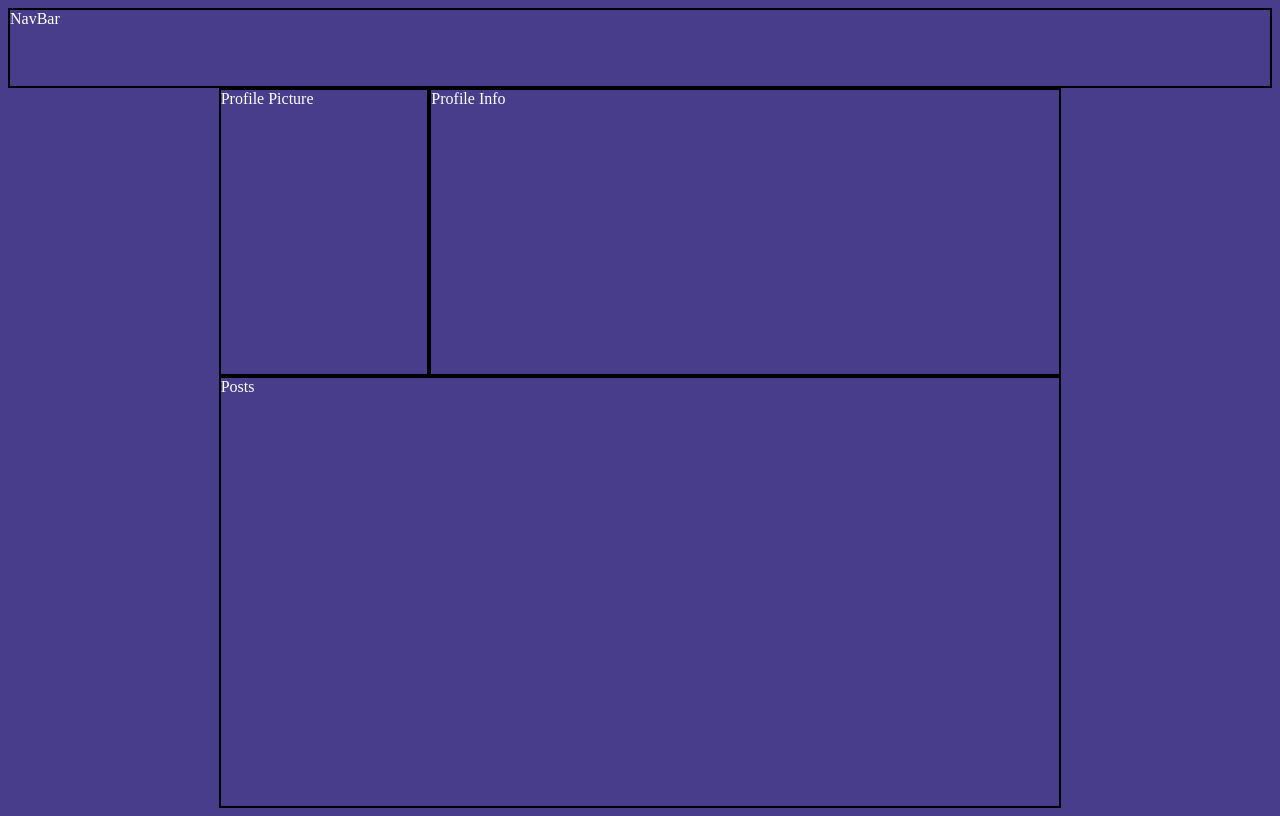
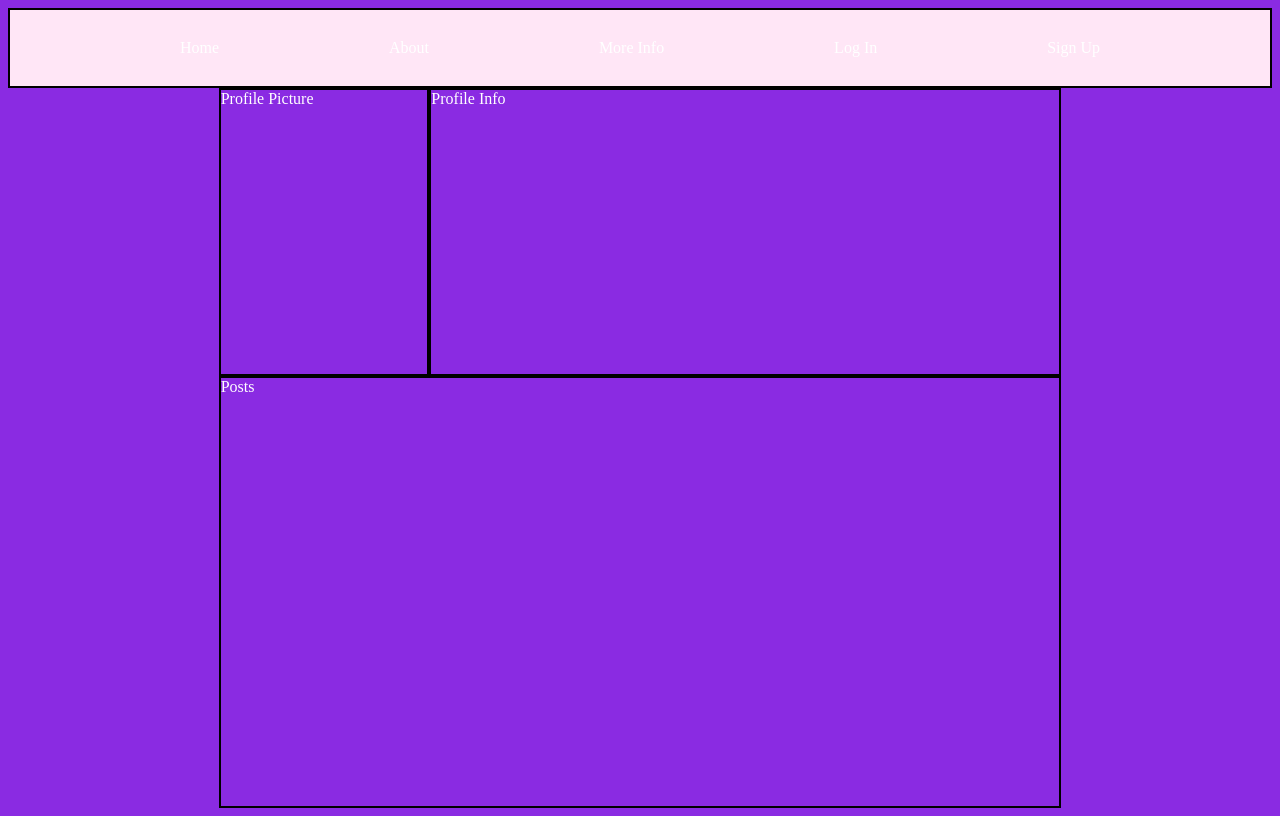
Before and after one commit to JeremyShio/CSS_Grid_Page, a plain HTML site: page index.html in a window 1280 px wide. Drawn offline with Linux system fonts and the light colour scheme.

Commit message:
Navbar + some css formatting

```diff
--- a/css/main.css
+++ b/css/main.css
@@ -1,5 +1,5 @@
 body{
-    background-color: darkslateblue;
+    background-color:blueviolet;
     color:white
 }
 
@@ -11,12 +11,25 @@ body{
     gap: 0px 0px;
     grid-auto-flow: row;
     grid-template-areas:
-      "navbar navbar navbar navbar navbar navbar"
-      ". prof-pic prof-info prof-info prof-info ."
-      ". posts posts posts posts .";
-  }
+    "navbar navbar navbar navbar navbar navbar"
+    ". prof-pic prof-info prof-info prof-info ."
+    ". posts posts posts posts .";
+}
 
-  .navbar { grid-area: navbar; }
+.navbar {
+    display:flex;
+    grid-area: navbar;
+    background-color:rgb(255, 230, 246);
+    position: sticky;
+    justify-content: space-evenly;
+    top: 0;
+    align-items: center;
+}
+
+.navbar > a {
+    color:white;
+    text-decoration:none;
+}
 
   .prof-pic { grid-area: prof-pic; }
 
--- a/index.html
+++ b/index.html
@@ -9,7 +9,13 @@
 </head>
 <body>
     <div class="container">
-        <div class="navbar">NavBar</div>
+        <div class="navbar">
+            <a href="">Home</a>
+            <a href="">About</a>
+            <a href="">More Info</a>
+            <a href="">Log In</a>
+            <a href="">Sign Up</a>
+        </div>
         <div class="prof-pic">Profile Picture</div>
         <div class="prof-info">Profile Info</div>
         <div class="posts">Posts</div>
```
